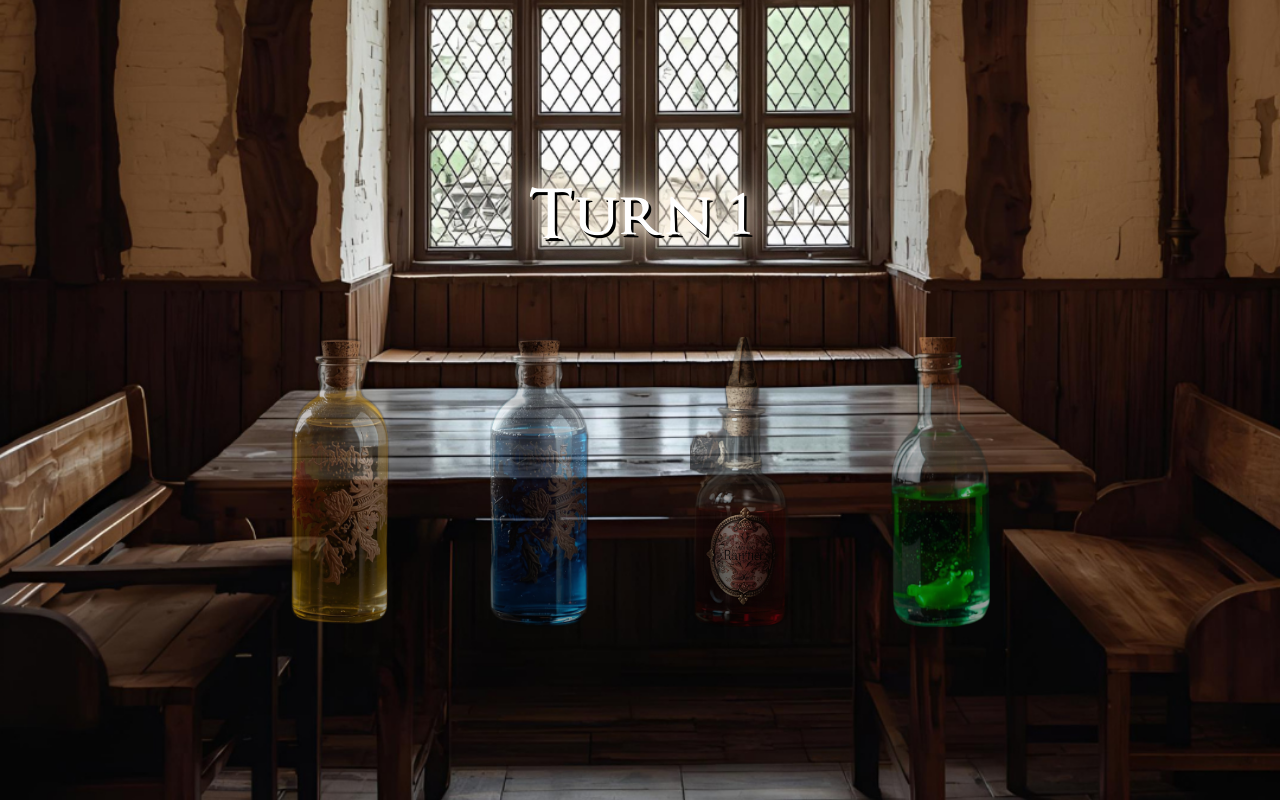
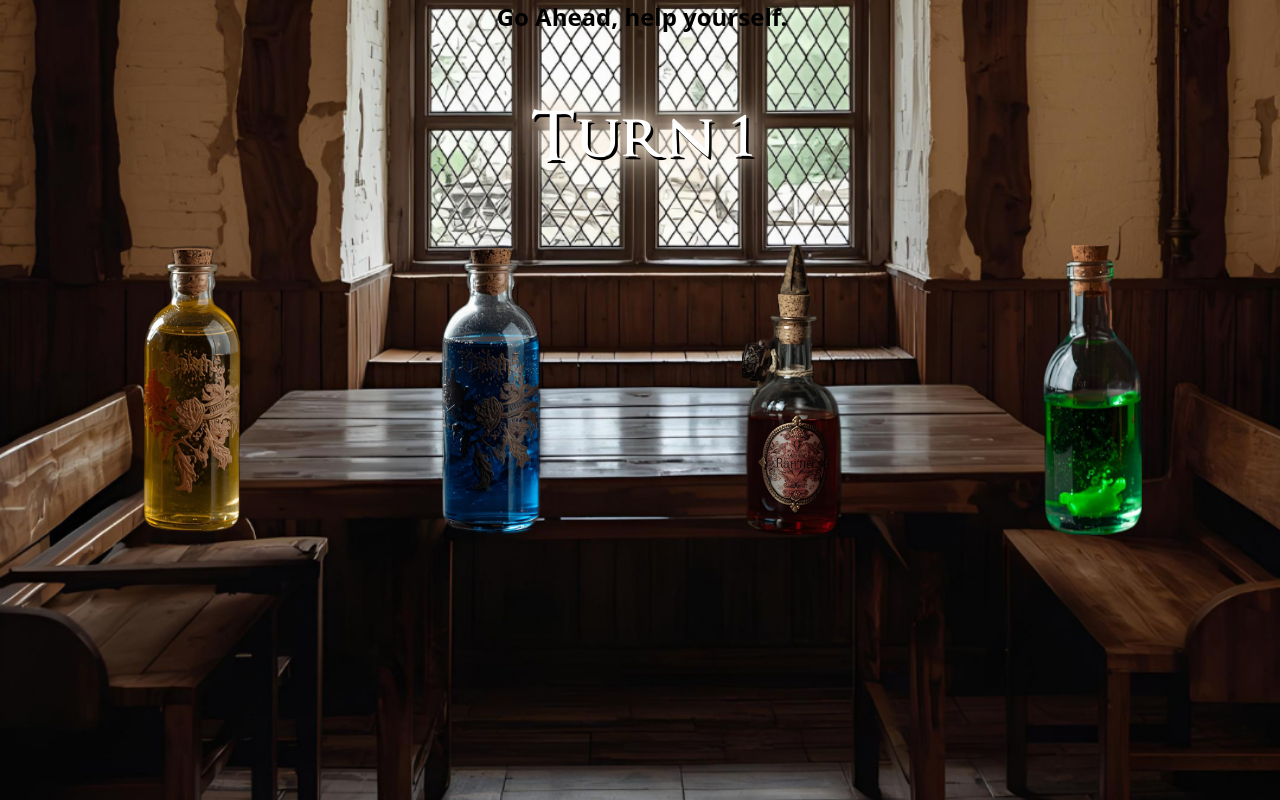
Before and after one commit to carlos012100/soundGame, a React (Vite) app: page / in a window 1280 px wide. Both pictures are taken after a click on the button "Start". Built offline with nearby package versions, Linux system fonts and the light colour scheme; no server answers.

Commit message:
[MODIFY]CSS

```diff
--- a/src/App.css
+++ b/src/App.css
@@ -14,6 +14,8 @@
   padding: 10px;
   border-radius: 0px;
   position: relative;
+  top :-15vh
+
 }
 
 .center-container {
@@ -30,7 +32,7 @@
 .pad {
   width: 100px; /* Adjust as needed */
   height: auto; /* Add a height so it's no longer a square */
-  margin: 50px;
+  margin: 100px;
   border-radius: 0; /* Removes the curved edges */
 }
 
--- a/src/App.jsx
+++ b/src/App.jsx
@@ -81,10 +81,10 @@ function App()
     const handleClick = (index) => {
         if(isAllowedToPlay){
             play({id: colors[index].sound});
-            colors[index].ref.current.style.opacity = (1);
+            colors[index].ref.current.style.filter = "brightness(2)";
             colors[index].ref.current.style.scale=(0.9);
             setTimeout(() => {
-                colors[index].ref.current.style.opacity = (0.5);
+                colors[index].ref.current.style.filter = "brightness(1)";
                 colors[index].ref.current.style.scale=(1);
                 setCurrentGame([...currentGame, index]);
                 setPulses(pulses + 1);
@@ -106,11 +106,11 @@ function App()
                 setSuccess (success + 1);
             } else {
                 const index = sequence[pulses -1]
-                if(index) colors[index].ref.current.style.opacity = (1);
+                if(index) colors[index].ref.current.style.filter = "brightness(2)";
                 play({id: 'error'})
                 setTimeout(() => {
 
-                    if(index) colors[index].ref.current.style.opacity = (0.5);
+                    if(index) colors[index].ref.current.style.filter = "brightness(1)";
                     setIsGameOn(false);
                 }, speed * 2);
                 setIsAllowedToPlay(false);
@@ -150,9 +150,9 @@ function App()
             sequence.map((item, index) => {
                 setTimeout(() => {
                     play({id: colors[item].sound});
-                    colors[item].ref.current.style.opacity = (1);
+                    colors[item].ref.current.style.filter = "brightness(2)";
                     setTimeout(() => {
-                        colors[item].ref.current.style.opacity = (0.5);
+                        colors[item].ref.current.style.filter = "brightness(1)";
                     }, speed / 2);
                 }, index * speed)
             })
@@ -173,6 +173,9 @@ function App()
         <div className="header">
             <h1> Turn {turn}</h1>
         </div>
+        <div className = "intro">
+            <h2>Go Ahead, help yourself.</h2>
+        </div>
         <div className="container">
                 {colors.map((item,index) => {
                         return (
@@ -181,7 +184,7 @@ function App()
                             ref={item.ref}
                             src={item.image}
                             className={`pad pad-${index}`}
-                            style={{opacity: 0.6}}
+                            style={{ filter: "brightness(1)", transition: "filter 0.2s, transform 0.2s" }}
                             onClick={() => handleClick(index)}
                             />
                         )
--- a/src/index.css
+++ b/src/index.css
@@ -44,12 +44,19 @@ h1 {
   font-family: 'MyCustomFont', sans-serif;
   font-weight: 600;
   text-shadow:
-    5px 5px black,       /* base black shadow */
-    0 0 10px #FAEBD7,      /* inner glow */
-    0 0 20px #FAEBD7,      /* stronger glow */
-    0 0 40px #FAEBD7,      /* outer glow */
-    0 0 60px #FAEBD7;      /* maximum outer glow */
+    5px 5px black,
+    0 0 10px #FAEBD7,
+    0 0 20px #FAEBD7,
+    0 0 40px #FAEBD7,
+    0 0 60px #FAEBD7;
   animation: anim 1s linear infinite alternate;
+}
+h2{
+  position: relative;
+  top: -200px;
+
+
+
 }
 
 @keyframes anim {
@@ -79,7 +86,7 @@ button {
   font-size: 3em;
   font-family: 'MyCustomFont', sans-serif;
   font-weight: 400;
-  background-color: #1a1a1a;
+  background-color: transparent;
   color: #FAEBD7;
     text-shadow:
     1px 1px black,       /* base black shadow */
@@ -117,7 +124,7 @@ button {
 
 button:hover {
   box-shadow: 0 10px 16px rgba(0, 0, 0, 0.7); /* slightly bigger on hover */
-  transform: translateY(-2px); /* optional: lifts the button on hover */
+  transform: translateY(-12px);
 
 
 }
```
